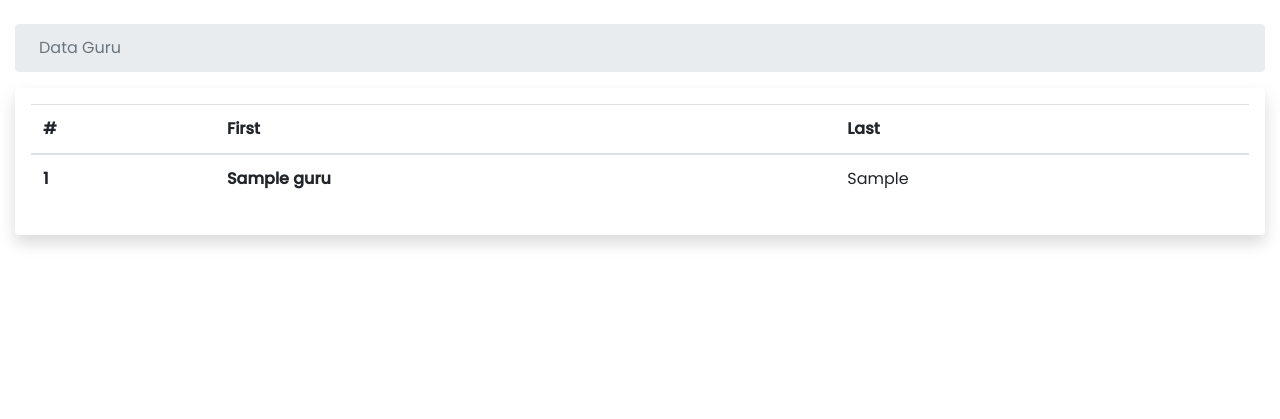
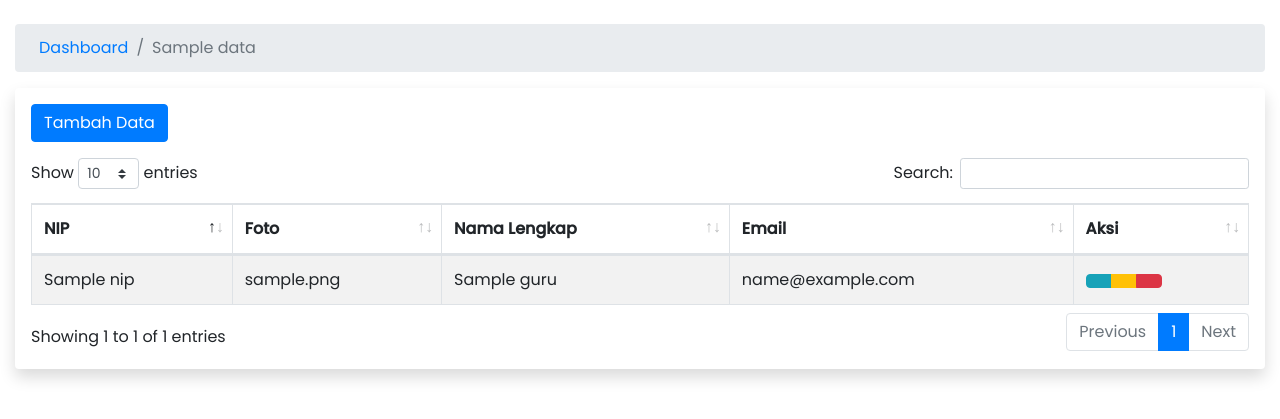
Before and after one commit to NuricoVicyyanto/absen, a PHP site: the page made by app/views/guru/index.php in a window 1280 px wide. Shown: the top 419 px of the page. Run offline with PHP 8.4, Linux system fonts and the light colour scheme; the template is opened without the code that fills it: most values are stand-ins (such as "Sample title", 1, 10 or a date in 2020); some libraries are stand-ins or nearby versions.

Commit message:
update guru

```diff
--- a/app/controllers/Guru.php
+++ b/app/controllers/Guru.php
@@ -4,6 +4,7 @@ class Guru extends Controller
     public function index()
     {
         $data['judul'] = "Data Guru";
+        $data['guru'] = $this->model('Guru_model')->getAllguru();
         $this->view('partials/head');
         $this->view('partials/topbar');
         $this->view('partials/sidebar',$data);
--- a/app/views/guru/index.php
+++ b/app/views/guru/index.php
@@ -3,30 +3,52 @@
             <div class="col-lg-12">
                 <nav aria-label="breadcrumb">
                     <ol class="breadcrumb">
-                <li class="breadcrumb-item active" aria-current="page"><i class="fas fa-chalkboard-teacher m-1"></i>Data Guru</li>
+                        <li class="breadcrumb-item li-dash"><i class="fas fa-tachometer-alt m-1"></i><a href="<?=base?>">Dashboard</a></li>
+                        <li class="breadcrumb-item active" aria-current="page"><?=$data['judul']?></li>
                     </ol>
                 </nav>
             </div>
             <div class="col-lg-12">
-            <div class="shadow p-3 mb-5 bg-white rounded">
-                <div class="table">
-                    <table class="table" id="example">
+                <div class="shadow p-3 mb-4 bg-white rounded">
+                    <div class="pb-3">
+                    <button type="button" class="btn btn-primary"><i class="fas fa-plus"></i> Tambah Data</button>
+                    </div>
+                    <table id="datapengguna" class="table table-striped table-bordered" style="width:100%">
                         <thead>
                             <tr>
-                          <th scope="col">#</th>
-                          <th scope="col">First</th>
-                          <th scope="col">Last</th>
+                                <th>NIP</th>
+                                <th>Foto</th>
+                                <th>Nama Lengkap</th>
+                                <th>Email</th>
+                                <th>Aksi</th>
                             </tr>
                         </thead>
                         <tbody>
                             <?php
                                 $no = 1;
-                      foreach ($data['guru'] as $x) :?>
+                                foreach ($data['guru'] as $x ): ?>
+                                <?php
+                                    if ($x == 0) {
+                                       echo "Data Tidak ada";
+                                    }else {
+                                        ?>
                                             <tr>
-                          <th><?=$no++;?></th>
-                          <th scope="row"><?=$x['nama']?></th>
-                          <td><?=$x['mt_pelajaran']?></td>
+                                                <td><?=$x['nip'];?></td>
+                                                <td><?=$x['foto_guru']?></td>
+                                                <td><?=$x['nama_lengkap']?></td>
+                                                <td><?=$x['email']?></td>
+                                                <td>
+                                                    <div class="btn-group" role="group" aria-label="Basic example">
+                                                        <a type="button" class="btn btn-info" data-toggle="edit-kiri" data-placement="left" title="Detail data" ><i class="fas fa-info"></i></a>
+                                                        <a type="button" class="btn btn-warning"  data-toggle="edit-bawah" data-placement="bottom" title="Edit data" ><i class="fas fa-edit"></i></a>
+                                                        <a type="button" class="btn btn-danger" data-toggle="edit-atas" data-placement="right" title="Hapus data"><i class="fas fa-trash-alt"></i></a>
+                                                    </div>
+                                                </td>
                                             </tr>
+                                        <?php
+                                    }
+                                ?>
+
                             <?php endforeach; ?>
                         </tbody>
                     </table>
@@ -34,8 +56,6 @@
             </div>
       </div>
     </div>
-      </div>
-    </div>
     <!-- /#page-content-wrapper -->
 </div>
   <!-- /#wrapper -->
```
Also changed, not shown: app/models/Guru_model.php (+27 -4 lines). Lines whose indentation alone changed are shown as unchanged.
